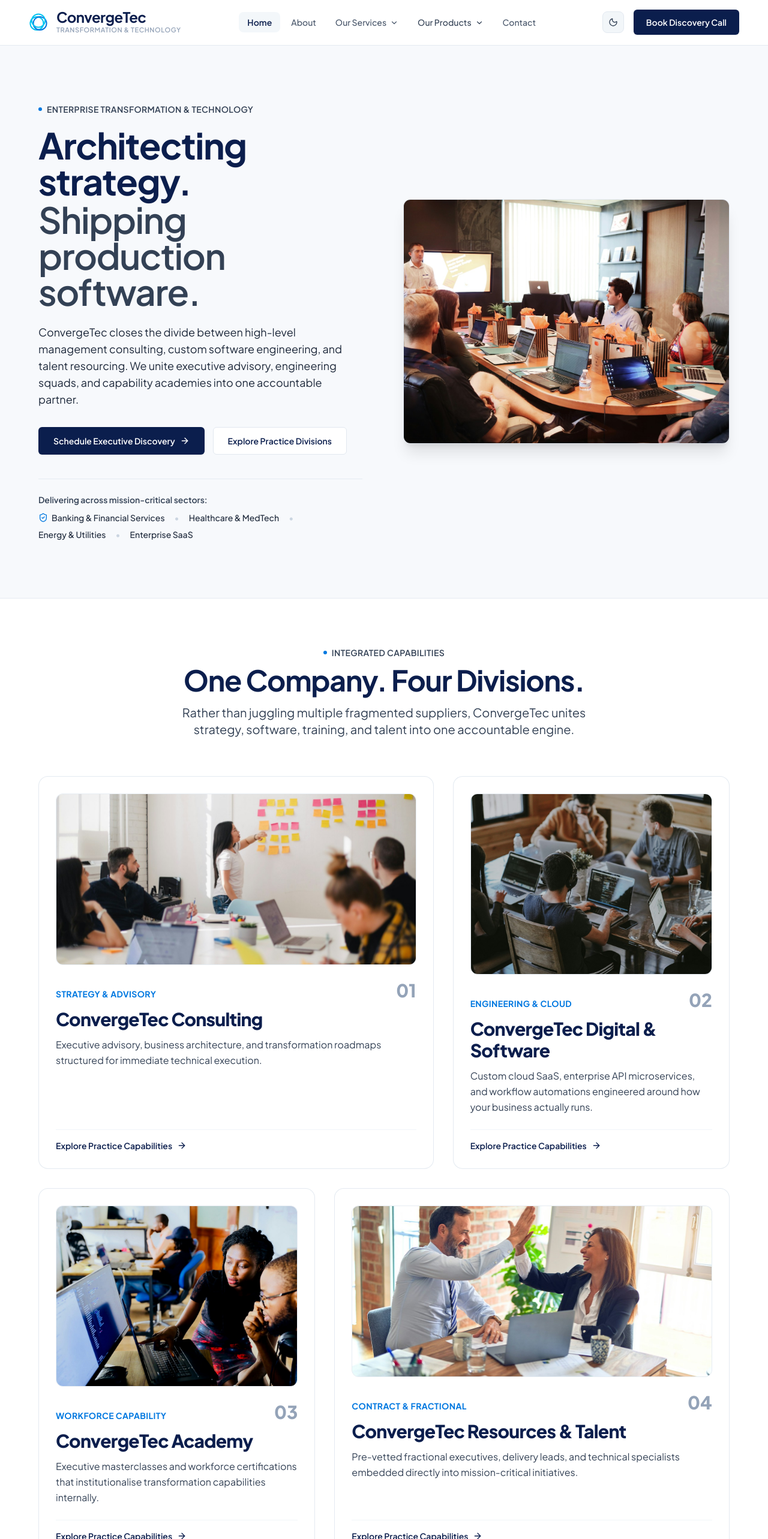
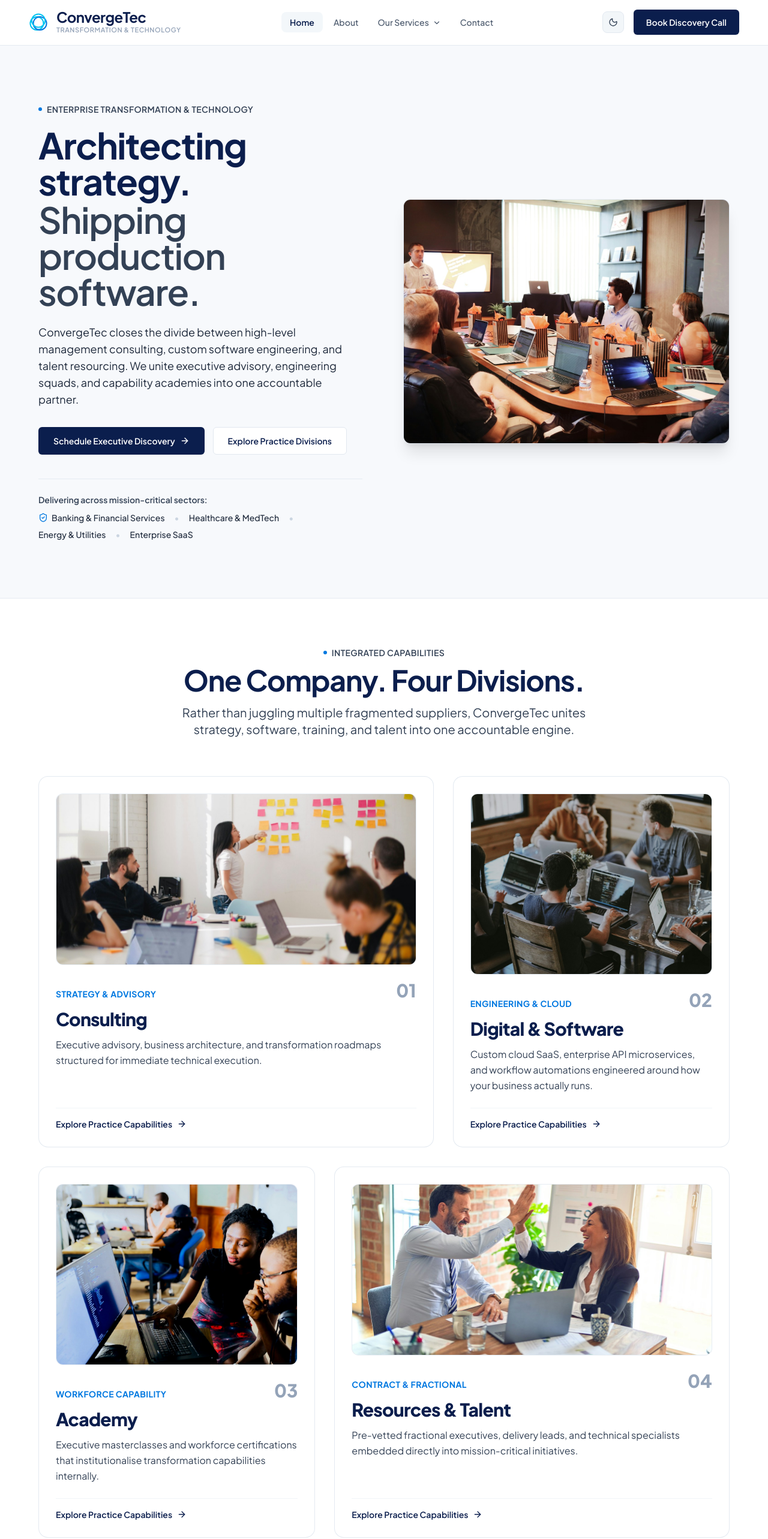
Before and after one commit to https-william/convergetec, a React (Vite) app: page / in a window 1280 px wide. Shown: the top 2566 px of the page at 60% size. Built offline with nearby package versions, Linux system fonts and the light colour scheme.

Commit message:
Refactor: remove repetitive titles, hide products page, update copy

```diff
--- a/index.html
+++ b/index.html
@@ -6,8 +6,8 @@
     <meta name="viewport" content="width=device-width, initial-scale=1.0" />
     <meta name="google-site-verification" content="jW4K4wHHvg8W179p91b4ZCLj_qA_h3-7JMkb3ouXiw4" />
     <title>ConvergeTec | Enterprise Transformation &amp; Technology</title>
-    <meta name="description" content="ConvergeTec connects business goals with practical technology solutions. Expert Business Analysis, Product Management, Artificial Intelligence, Data Analysis, and DevOps Engineering across Australia and Nigeria." />
-    <meta name="keywords" content="ConvergeTec, Business Analysis, Product Management, Artificial Intelligence, Data Analysis, DevOps Engineering, Australia, Sydney, Melbourne, Queensland, Nigeria, Enterprise Technology, Cloud Solutions" />
+    <meta name="description" content="ConvergeTec connects business goals with practical technology solutions. Expert Business Analysis, Product Management, Artificial Intelligence, Data Analysis, and DevOps Engineering across Australia." />
+    <meta name="keywords" content="ConvergeTec, Business Analysis, Product Management, Artificial Intelligence, Data Analysis, DevOps Engineering, Australia, Sydney, Melbourne, Queensland, Enterprise Technology, Cloud Solutions" />
     <meta name="theme-color" content="#0B1E4D" />
     <link rel="canonical" href="https://convergetec.io/" />
 
@@ -40,7 +40,7 @@
           "name": "ConvergeTec",
           "url": "https://convergetec.io",
           "logo": "https://convergetec.io/logo.png",
-          "description": "Connecting business goals with practical technology solutions across Australia and Nigeria.",
+          "description": "Connecting business goals with practical technology solutions across Australia.",
           "address": {
             "@type": "PostalAddress",
             "addressCountry": "AU",
--- a/src/App.tsx
+++ b/src/App.tsx
@@ -15,7 +15,7 @@
 const DigitalSoftware = lazy(() => import('./pages/services/DigitalSoftware'));
 const Academy = lazy(() => import('./pages/services/Academy'));
 const ResourcesTalent = lazy(() => import('./pages/services/ResourcesTalent'));
-const Products = lazy(() => import('./pages/Products'));
+// const Products = lazy(() => import('./pages/Products'));
 const Contact = lazy(() => import('./pages/Contact'));
 
 function ScrollToTop() {
@@ -60,7 +60,7 @@
             <Route path="/services/digital-software" element={<DigitalSoftware />} />
             <Route path="/services/academy" element={<Academy />} />
             <Route path="/services/resources-talent" element={<ResourcesTalent />} />
-            <Route path="/products" element={<Products />} />
+            {/* <Route path="/products" element={<Products />} /> */}
             <Route path="/contact" element={<Contact />} />
           </Routes>
         </Suspense>
--- a/src/components/BookingEmbed.tsx
+++ b/src/components/BookingEmbed.tsx
@@ -44,7 +44,7 @@
                           Direct Partner-Led Advisory
                         </h4>
                         <p className="text-slate-700 dark:text-slate-200 text-sm leading-relaxed">
-                          Conducted virtually via Microsoft Teams or in-person across our Sydney, Melbourne, Queensland, and Nigeria practices.
+                          Conducted virtually via Microsoft Teams or in-person across our Sydney, Melbourne, and Queensland practices.
                         </p>
                       </div>
 
--- a/src/components/CTASection.tsx
+++ b/src/components/CTASection.tsx
@@ -19,7 +19,7 @@
 
           {/* Subtitle */}
           <p className="text-base sm:text-lg text-slate-700 dark:text-slate-200 max-w-2xl mx-auto mb-10 leading-relaxed font-normal">
-            Consult directly with ConvergeTec practice partners in Sydney, Melbourne, Queensland, and Nigeria to assess your
+            Consult directly with ConvergeTec practice partners in Sydney, Melbourne, and Queensland to assess your
             operating model, cloud systems, and delivery velocity.
           </p>
 
@@ -53,7 +53,7 @@
             <span className="hidden sm:inline text-slate-300 dark:text-slate-700">•</span>
             <span>Non-Disclosure Protected</span>
             <span className="hidden sm:inline text-slate-300 dark:text-slate-700">•</span>
-            <span>Sydney · Melbourne · Queensland · Nigeria</span>
+            <span>Sydney · Melbourne · Queensland</span>
           </div>
         </div>
       </div>
--- a/src/components/ContactHero.tsx
+++ b/src/components/ContactHero.tsx
@@ -14,7 +14,7 @@
           </h1>
 
           <p className="text-lg sm:text-xl text-slate-700 dark:text-slate-200 leading-relaxed max-w-[560px] mx-auto font-normal">
-            Schedule an executive diagnostic session with our partners across Australia and Nigeria.
+            Schedule an executive diagnostic session with our partners across Australia.
           </p>
         </div>
       </div>
--- a/src/components/DivisionsGrid.tsx
+++ b/src/components/DivisionsGrid.tsx
@@ -6,7 +6,7 @@
     id: 'division-tile-1',
     divisionNumber: '01',
     divisionTag: 'Strategy & Advisory',
-    title: 'ConvergeTec Consulting',
+    title: 'Consulting',
     description:
       'Executive advisory, business architecture, and transformation roadmaps structured for immediate technical execution.',
     href: '/services/consulting',
@@ -20,7 +20,7 @@
     id: 'division-tile-2',
     divisionNumber: '02',
     divisionTag: 'Engineering & Cloud',
-    title: 'ConvergeTec Digital & Software',
+    title: 'Digital & Software',
     description:
       'Custom cloud SaaS, enterprise API microservices, and workflow automations engineered around how your business actually runs.',
     href: '/services/digital-software',
@@ -34,7 +34,7 @@
     id: 'division-tile-3',
     divisionNumber: '03',
     divisionTag: 'Workforce Capability',
-    title: 'ConvergeTec Academy',
+    title: 'Academy',
     description:
       'Executive masterclasses and workforce certifications that institutionalise transformation capabilities internally.',
     href: '/services/academy',
@@ -48,7 +48,7 @@
     id: 'division-tile-4',
     divisionNumber: '04',
     divisionTag: 'Contract & Fractional',
-    title: 'ConvergeTec Resources & Talent',
+    title: 'Resources & Talent',
     description:
       'Pre-vetted fractional executives, delivery leads, and technical specialists embedded directly into mission-critical initiatives.',
     href: '/services/resources-talent',
--- a/src/components/Footer.tsx
+++ b/src/components/Footer.tsx
@@ -19,7 +19,7 @@
           </Link>
 
           <div className="flex flex-wrap items-center gap-5 text-sm text-slate-300 font-medium">
-            <span>Sydney · Melbourne · Queensland · Nigeria</span>
+            <span>Sydney · Melbourne · Queensland</span>
             <span className="text-slate-600">•</span>
             <span>Enterprise Advisory &amp; Cloud Systems</span>
             <span className="text-slate-600">•</span>
@@ -40,7 +40,7 @@
                   to="/services/consulting"
                   className="text-sm text-slate-300 hover:text-white transition-colors no-underline flex items-center justify-between group"
                 >
-                  <span>ConvergeTec Consulting</span>
+                  <span>Consulting</span>
                   <ArrowUpRight className="w-3.5 h-3.5 opacity-0 group-hover:opacity-100 transition-opacity text-blue" />
                 </Link>
               </li>
@@ -88,14 +88,7 @@
                   Our Services
                 </Link>
               </li>
-              <li>
-                <Link
-                  to="/products"
-                  className="text-sm text-slate-300 hover:text-white transition-colors no-underline"
-                >
-                  Our Products
-                </Link>
-              </li>
+
               <li>
                 <Link
                   to="/about"
@@ -132,10 +125,6 @@
               <div className="flex items-center gap-2.5">
                 <MapPin className="w-4 h-4 text-blue shrink-0" />
                 <span className="font-semibold text-white">Queensland Practice</span>
-              </div>
-              <div className="flex items-center gap-2.5">
-                <MapPin className="w-4 h-4 text-blue shrink-0" />
-                <span className="font-semibold text-white">Nigeria Practice</span>
               </div>
             </div>
           </div>
@@ -177,7 +166,7 @@
           <div className="flex items-center gap-3">
             <span>Australian Business Number (ABN) Verified</span>
             <span>•</span>
-            <span>Sydney · Melbourne · Queensland · Nigeria</span>
+            <span>Sydney · Melbourne · Queensland</span>
           </div>
         </div>
       </div>
--- a/src/components/Navbar.tsx
+++ b/src/components/Navbar.tsx
@@ -18,17 +18,12 @@
   { name: 'DevOps Engineering', desc: 'Reliable systems & consistent delivery', path: '/services#devops-engineering' },
 ];
 
-const productLinks = [
-  { name: 'MOTA App', desc: 'Automated motor claims, fleet telematics & assessment', path: '/products#mota-app' },
-  { name: 'Care Converge', desc: 'Unified care management & clinical compliance workflow', path: '/products#care-converge' },
-  { name: 'Policy Vault', desc: 'Enterprise compliance repository & policy governance', path: '/products#policy-vault' },
-  { name: 'RemiCon', desc: 'Automated high-volume remittance & ledger reconciliation', path: '/products#remicon' },
-];
+
 
 export default function Navbar() {
   const [mobileMenuOpen, setMobileMenuOpen] = useState(false);
   const [mobileAccordionOpen, setMobileAccordionOpen] = useState(false);
-  const [mobileProductsAccordionOpen, setMobileProductsAccordionOpen] = useState(false);
+
   const location = useLocation();
 
   const closeMenus = () => {
@@ -47,7 +42,7 @@
   }, []);
 
   const isServicesActive = location.pathname.startsWith('/services');
-  const isProductsActive = location.pathname.startsWith('/products');
+
 
   return (
     <header className="sticky top-0 z-50 w-full bg-white/95 dark:bg-[#070D1E]/95 backdrop-blur-md border-b border-slate-200/90 dark:border-slate-800 shadow-xs transition-colors duration-200">
@@ -156,45 +151,6 @@
                         className="block px-3.5 py-2 text-sm font-semibold text-blue dark:text-cyan hover:text-navy dark:hover:text-white no-underline rounded-lg hover:bg-slate-50 dark:hover:bg-slate-800/60"
                       >
                         View All Services Overview &rarr;
-                      </Link>
-                    </div>
-                  </div>
-                </NavigationMenuContent>
-              </NavigationMenuItem>
-
-              {/* 4. Our Products Dropdown */}
-              <NavigationMenuItem>
-                <NavigationMenuTrigger
-                  className={`text-sm font-medium px-3.5 py-2 rounded-lg bg-transparent transition-colors ${
-                    isProductsActive
-                      ? 'text-navy dark:text-white font-semibold bg-slate-100/80 dark:bg-slate-800'
-                      : 'text-slate-700 dark:text-slate-200 hover:text-navy dark:hover:text-white hover:bg-slate-50 dark:hover:bg-slate-800/60'
-                  }`}
-                >
-                  Our Products
-                </NavigationMenuTrigger>
-                <NavigationMenuContent className="p-2.5 bg-white dark:bg-[#0D162B] rounded-2xl shadow-xl border border-slate-200/90 dark:border-slate-800">
-                  <div className="flex flex-col space-y-1 w-[380px]">
-                    {productLinks.map((product) => (
-                      <NavLink
-                        key={product.name}
-                        to={product.path}
-                        onClick={closeMenus}
-                        className="block px-3.5 py-2.5 rounded-xl no-underline transition-colors text-slate-800 dark:text-slate-100 hover:bg-slate-50 dark:hover:bg-slate-800/80 hover:text-navy dark:hover:text-white"
-                      >
-                        <span className="block text-sm font-semibold text-navy dark:text-white">{product.name}</span>
-                        <span className="block text-xs sm:text-sm text-slate-600 dark:text-slate-300 font-normal mt-0.5">
-                          {product.desc}
-                        </span>
-                      </NavLink>
-                    ))}
-                    <div className="pt-2 mt-1 border-t border-slate-100 dark:border-slate-800">
-                      <Link
-                        to="/products"
-                        onClick={closeMenus}
-                        className="block px-3.5 py-2 text-sm font-semibold text-blue dark:text-cyan hover:text-navy dark:hover:text-white no-underline rounded-lg hover:bg-slate-50 dark:hover:bg-slate-800/60"
-                      >
-                        View All Products Overview &rarr;
                       </Link>
                     </div>
                   </div>
@@ -348,57 +304,6 @@
                 )}
               </div>
 
-              {/* Products Mobile Accordion */}
-              <div>
-                <button
-                  type="button"
-                  onClick={() => setMobileProductsAccordionOpen((prev) => !prev)}
-                  className={`w-full flex items-center justify-between py-2 text-left font-display text-xl transition-colors cursor-pointer bg-transparent border-none ${
-                    isProductsActive ? 'text-blue font-bold' : 'text-slate-800 dark:text-slate-200 hover:text-blue'
-                  }`}
-                  aria-expanded={mobileProductsAccordionOpen}
-                >
-                  <span>Our Products</span>
-                  <svg
-                    className={`w-5 h-5 transition-transform duration-200 ${
-                      mobileProductsAccordionOpen ? 'rotate-180 text-blue' : 'text-slate-400'
-                    }`}
-                    fill="none"
-                    viewBox="0 0 24 24"
-                    stroke="currentColor"
-                    strokeWidth="2"
-                    aria-hidden="true"
-                  >
-                    <path strokeLinecap="round" strokeLinejoin="round" d="M19 9l-7 7-7-7" />
-                  </svg>
-                </button>
-
-                {mobileProductsAccordionOpen && (
-                  <div className="pl-4 mt-2 space-y-2 border-l-2 border-slate-200 dark:border-slate-800">
-                    {productLinks.map((product) => (
-                      <NavLink
-                        key={product.name}
-                        to={product.path}
-                        onClick={closeMenus}
-                        className={({ isActive }) =>
-                          `block py-2 text-base font-body transition-colors no-underline ${
-                            isActive ? 'text-blue font-semibold' : 'text-slate-800 dark:text-slate-200 hover:text-blue'
-                          }`
-                        }
-                      >
-                        {product.name}
-                      </NavLink>
-                    ))}
-                    <Link
-                      to="/products"
-                      onClick={closeMenus}
-                      className="block py-2 text-sm font-semibold text-blue dark:text-cyan no-underline"
-                    >
-                      View All Products &rarr;
-                    </Link>
-                  </div>
-                )}
-              </div>
 
               <NavLink
                 to="/contact"
--- a/src/pages/services/Academy.tsx
+++ b/src/pages/services/Academy.tsx
@@ -36,7 +36,7 @@
   return (
     <ServicePageTemplate
       accentColor="cyan"
-      eyebrow="ConvergeTec Academy"
+      eyebrow="Academy"
       headline="Building capability that outlasts any single project"
       intro="Corporate training, professional development and online learning across business analysis, project management, transformation, technology and leadership."
       pillars={pillars}
--- a/src/pages/services/Consulting.tsx
+++ b/src/pages/services/Consulting.tsx
@@ -36,7 +36,7 @@
   return (
     <ServicePageTemplate
       accentColor="navy"
-      eyebrow="ConvergeTec Consulting"
+      eyebrow="Consulting"
       headline="Advice that survives contact with implementation"
       intro="Advisory, transformation and implementation services across business analysis, project delivery, change management, data and AI."
       pillars={pillars}
--- a/src/pages/services/DigitalSoftware.tsx
+++ b/src/pages/services/DigitalSoftware.tsx
@@ -36,7 +36,7 @@
   return (
     <ServicePageTemplate
       accentColor="blue"
-      eyebrow="ConvergeTec Digital & Software"
+      eyebrow="Digital & Software"
       headline="Technology built around how your business actually runs"
       intro="Custom software, SaaS products, automation and systems integration."
       pillars={pillars}
--- a/src/pages/services/ResourcesTalent.tsx
+++ b/src/pages/services/ResourcesTalent.tsx
@@ -36,7 +36,7 @@
   return (
     <ServicePageTemplate
       accentColor="blue"
-      eyebrow="ConvergeTec Resources & Talent"
+      eyebrow="Resources & Talent"
       headline="The right people, placed where you need them"
       intro="Skilled contract professionals and fractional executives, placed where you need them."
       pillars={pillars}
```
